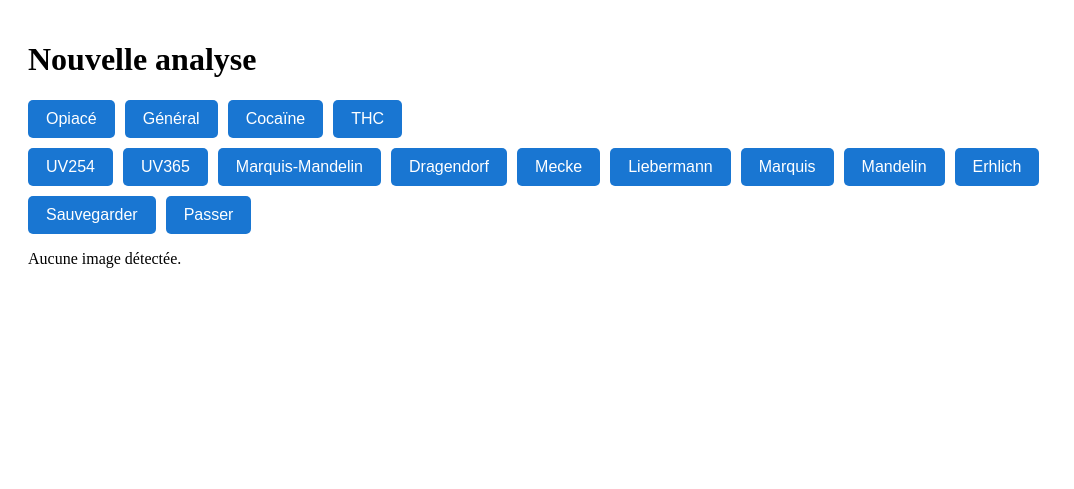
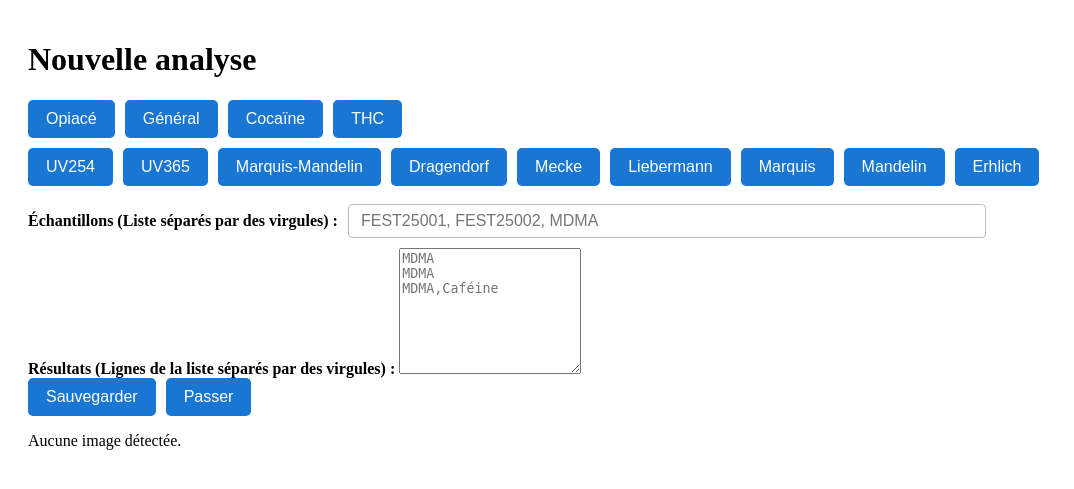
Before and after one commit to maurinbr/TLC, a Flask app: page / in a window 1280 px wide. Shown: the part 58-547 px from the top of the page, without its empty margins (0-1074 px from the left). Run offline with Flask 3, Linux system fonts and the light colour scheme.

Commit message:
textearea pour attribuer les produit

```diff
--- /dev/null
+++ b/app/static/main.js
@@ -0,0 +1,54 @@
+// Scripts extraits de index.html
+function showNotif(msg, color) {
+    const notif = document.getElementById('notif');
+    notif.textContent = msg;
+    notif.style.background = color || '#323232';
+    notif.style.display = 'block';
+    setTimeout(() => { notif.style.display = 'none'; }, 2500);
+}
+function selectBtn(btn, rowId) {
+    const row = document.getElementById(rowId);
+    Array.from(row.getElementsByClassName('btn-tlc')).forEach(b => b.classList.remove('active'));
+    btn.classList.add('active');
+    // Sauvegarde le choix dans le localStorage
+    localStorage.setItem('activeBtn_' + rowId, Array.from(row.children).indexOf(btn));
+}
+function restoreActiveBtns() {
+    ['éluant', 'révélateur'].forEach(function(rowId) {
+        const idx = localStorage.getItem('activeBtn_' + rowId);
+        if (idx !== null) {
+            const row = document.getElementById(rowId);
+            if (row && row.children[idx]) {
+                row.children[idx].classList.add('active');
+            }
+        }
+    });
+}
+setTimeout(restoreActiveBtns, 100);
+function saveData() {
+    const eluant = document.querySelector('#éluant .btn-tlc.active');
+    const colorant = document.querySelector('#révélateur .btn-tlc.active');
+    const file = window.last_img;
+    const echInput = document.getElementById('echantillons');
+    let echantillons = [];
+    if (echInput && echInput.value.trim()) {
+        echantillons = echInput.value.split(',').map((s, i) => {
+            const val = s.trim();
+            return val ? { [i+1]: val } : null;
+        }).filter(Boolean);
+    }
+    if (!file || !eluant || !colorant || echantillons.length === 0 || echantillons.some(e => Object.keys(e).length === 0)) {
+        showNotif('Référence absente (image, éluant, révélateur, échantillons, résultats)', '#e53935');
+        return;
+    }
+    const dataToSave = { file: file, exp: [eluant.textContent, colorant.textContent], echantillon: echantillons };
+    showNotif('Données à sauvegarder : ' + JSON.stringify(dataToSave), '#1976d2');
+    fetch('/save', {
+        method: 'POST',
+        headers: { 'Content-Type': 'application/json' },
+        body: JSON.stringify(dataToSave)
+    })
+    .then(r => r.ok ? showNotif('Sauvegardé !', '#4caf50') : showNotif('Erreur sauvegarde', '#e53935'));
+}
+// Pour compatibilité Flask/Jinja2, expose last_img côté JS si besoin
+window.last_img = typeof last_img !== 'undefined' ? last_img : null;
--- /dev/null
+++ b/app/static/style.css
@@ -0,0 +1,53 @@
+/* Styles extraits de index.html */
+.btn-row { display: flex; gap: 10px; margin-bottom: 10px; }
+.btn-tlc {
+    padding: 10px 18px;
+    background: #1976d2;
+    color: #fff;
+    border: none;
+    border-radius: 5px;
+    font-size: 1em;
+    cursor: pointer;
+    transition: background 0.2s;
+}
+.btn-tlc:hover { background: #125ea2; }
+.btn-tlc.active, .btn-tlc:active {
+    background: #4caf50 !important;
+    color: #fff;
+    box-shadow: 0 0 0 2px #388e3c;
+}
+.notif {
+    background: #323232;
+    color: #fff;
+    padding: 12px 24px;
+    border-radius: 6px;
+    position: fixed;
+    left: 50%;
+    bottom: 40px;
+    transform: translateX(-50%);
+    z-index: 9999;
+    font-size: 1.1em;
+    opacity: 0.95;
+    display: none;
+    min-width: 200px;
+    text-align: center;
+}
+.input-row {
+    margin: 18px 0 10px 0;
+    display: flex;
+    align-items: center;
+    gap: 10px;
+}
+.input-row label {
+    font-weight: bold;
+}
+.input-row input[type="text"] {
+    padding: 7px 12px;
+    font-size: 1em;
+    border-radius: 4px;
+    border: 1px solid #bbb;
+    min-width: 50%;
+}
+.input-area label {
+    font-weight: bold;
+}
--- a/app/templates/index.html
+++ b/app/templates/index.html
@@ -1,41 +1,7 @@
 {% extends 'base.html' %}
 {% block title %}Accueil - TLC App{% endblock %}
 {% block head %}
-<style>
-    .btn-row { display: flex; gap: 10px; margin-bottom: 10px; }
-    .btn-tlc {
-        padding: 10px 18px;
-        background: #1976d2;
-        color: #fff;
-        border: none;
-        border-radius: 5px;
-        font-size: 1em;
-        cursor: pointer;
-        transition: background 0.2s;
-    }
-    .btn-tlc:hover { background: #125ea2; }
-    .btn-tlc.active, .btn-tlc:active {
-        background: #4caf50 !important;
-        color: #fff;
-        box-shadow: 0 0 0 2px #388e3c;
-    }
-    .notif {
-        background: #323232;
-        color: #fff;
-        padding: 12px 24px;
-        border-radius: 6px;
-        position: fixed;
-        left: 50%;
-        bottom: 40px;
-        transform: translateX(-50%);
-        z-index: 9999;
-        font-size: 1.1em;
-        opacity: 0.95;
-        display: none;
-        min-width: 200px;
-        text-align: center;
-    }
-</style>
+    <link rel="stylesheet" href="{{ url_for('static', filename='style.css') }}">
 {% endblock %}
 {% block content %}
     <div id="notif" class="notif"></div>
@@ -57,6 +23,14 @@
         <button class="btn-tlc" onclick="selectBtn(this, 'révélateur')">Mandelin</button>
         <button class="btn-tlc" onclick="selectBtn(this, 'révélateur')">Erhlich</button>
     </div>
+    <div class="input-row">
+        <label for="echantillons">Échantillons (Liste séparés par des virgules) :</label>
+        <input type="text" id="echantillons" placeholder="FEST25001, FEST25002, MDMA">
+    </div>
+    <div class="input-area">
+        <label for="resultats">Résultats (Lignes de la liste séparés par des virgules) :</label>
+        <textarea rows="8" id="resultats" placeholder="MDMA&#10;MDMA&#10;MDMA,Caféine"></textarea>
+    </div>
     <div class="btn-row" id="action">
         <button class="btn-tlc" onclick="saveData()">Sauvegarder</button>
         <button class="btn-tlc">Passer</button>
@@ -69,49 +43,5 @@
     {% else %}
         <p>Aucune image détectée.</p>
     {% endif %}
-    <script>
-        function showNotif(msg, color) {
-            const notif = document.getElementById('notif');
-            notif.textContent = msg;
-            notif.style.background = color || '#323232';
-            notif.style.display = 'block';
-            setTimeout(() => { notif.style.display = 'none'; }, 2500);
-        }
-        function selectBtn(btn, rowId) {
-            const row = document.getElementById(rowId);
-            Array.from(row.getElementsByClassName('btn-tlc')).forEach(b => b.classList.remove('active'));
-            btn.classList.add('active');
-            // Sauvegarde le choix dans le localStorage
-            localStorage.setItem('activeBtn_' + rowId, Array.from(row.children).indexOf(btn));
-        }
-        function restoreActiveBtns() {
-            ['éluant', 'révélateur'].forEach(function(rowId) {
-                const idx = localStorage.getItem('activeBtn_' + rowId);
-                if (idx !== null) {
-                    const row = document.getElementById(rowId);
-                    if (row && row.children[idx]) {
-                        row.children[idx].classList.add('active');
-                    }
-                }
-            });
-        }
-        setTimeout(restoreActiveBtns, 100);
-        function saveData() {
-            const eluant = document.querySelector('#éluant .btn-tlc.active');
-            const colorant = document.querySelector('#révélateur .btn-tlc.active');
-            const file = {{ last_img|tojson|safe }};
-            if (!file || !eluant || !colorant) {
-                showNotif('Veuillez sélectionner un éluant, un révélateur et avoir une image.', '#e53935');
-                return;
-            }
-            const dataToSave = { file: file, exp: [eluant.textContent, colorant.textContent] };
-            showNotif('Données à sauvegarder : ' + JSON.stringify(dataToSave), '#1976d2');
-            fetch('/save', {
-                method: 'POST',
-                headers: { 'Content-Type': 'application/json' },
-                body: JSON.stringify(dataToSave)
-            })
-            .then(r => r.ok ? showNotif('Sauvegardé !', '#4caf50') : showNotif('Erreur sauvegarde', '#e53935'));
-        }
-    </script>
+    <script src="{{ url_for('static', filename='main.js') }}"></script>
 {% endblock %}
```
Also changed, not shown: app/data/database.json (+67 -7 lines), app/static/images/Analyse - 2025-01-13 18_28_39 - Copie (5) - Copie.jpeg (deleted), app/templates/parametre.html (renamed from app/templates/parametres.html).
